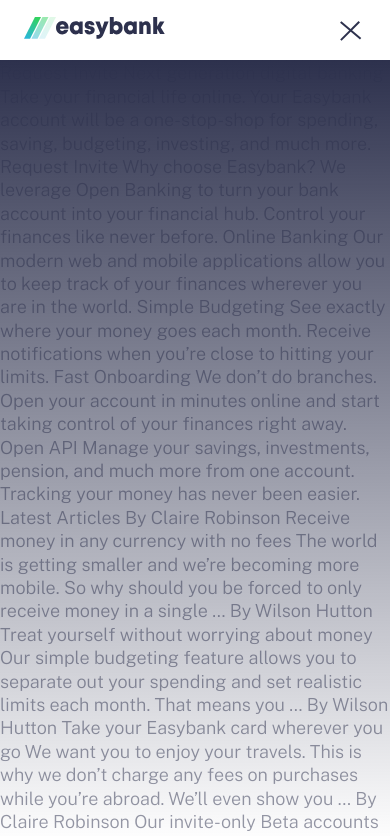
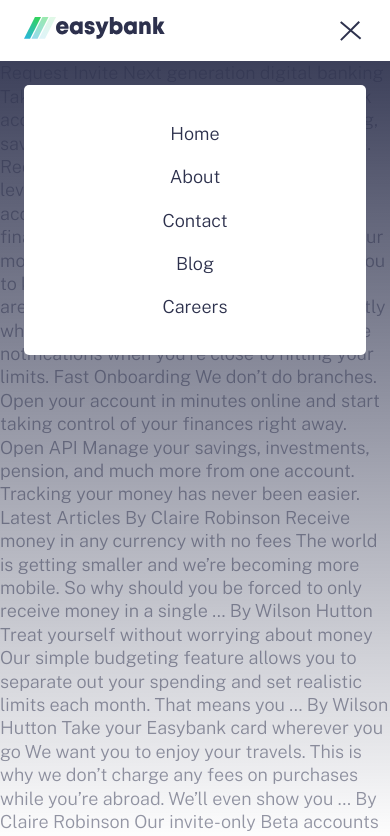
Before and after one commit to codeking4u/banking_website, a website: page index.html in a window 390 px wide. Both pictures are taken after a click on the link 353 px from the left and 30 px from the top of the page. Shown: the top 836 px of the page. Drawn offline with nearby package versions, Linux system fonts and the light colour scheme.

Commit message:
completion of mobile menus+animation

```diff
--- a/app/js/script.js
+++ b/app/js/script.js
@@ -1,14 +1,31 @@
-const headerMenu = document.querySelector(".header__menu");
+const headerMenu = document.querySelector(".header__toggle");
 const header = document.querySelector(".header");
-const overlay = document.querySelector(".overlay")
+const overlay = document.querySelector(".overlay");
+const hasFadeElems = document.querySelectorAll(".has-fade");
+const body = document.querySelector('body');
 
 headerMenu.addEventListener("click", function(){
     header.classList.toggle("open");
     if( header.classList.contains('open')){
         overlay.classList.add('fade-in');
         overlay.classList.remove('fade-out');
+
+        hasFadeElems.forEach(function(elem){
+            elem.classList.add('fade-in');
+            elem.classList.remove('fade-out');
+        });
+
+        body.classList.add("no-scroll");
+
     }else{
         overlay.classList.add('fade-out');
         overlay.classList.remove('fade-in');
+
+        hasFadeElems.forEach(function(elem){
+            elem.classList.add('fade-out');
+            elem.classList.remove('fade-in');
+        });
+
+        body.classList.remove("no-scroll");
     }
 });
--- a/app/scss/_globals.scss
+++ b/app/scss/_globals.scss
@@ -15,6 +15,10 @@
     font-size: $font-medium;
     font-weight: 300;
     color: $grayishBlue;
+
+    &.no-scroll {
+        overflow: hidden;
+    }
 }
 
 a,a:visited, a:hover{
@@ -41,6 +45,11 @@
 
 }
 
+.container {
+    padding-left: 1.5rem;
+    padding-right:  1.5rem;
+}
+
 /* buttons */
 button, .button {
     padding: 0.875rem 2.1875rem;
--- a/app/scss/components/_header.scss
+++ b/app/scss/components/_header.scss
@@ -2,7 +2,7 @@
     /* hamburger open */
 
     &.open{
-        .header__menu{
+        .header__toggle{
             >span:first-child {
                 transform: rotate(40deg);
             }
@@ -18,7 +18,10 @@
     }
 
     nav {
-        padding: 1.0625rem 1.5rem;
+        position: relative;
+        background: $white;
+        padding-top: 1.0625rem;
+        padding-bottom: 1.0625rem;
     }
 
     &__logo {
@@ -28,8 +31,7 @@
         }
     }
 
-    &__menu {
-
+    &__toggle{
         >span {
             display: block;
             width: 26px;
@@ -41,6 +43,24 @@
             &:not(:last-child) {
                 margin-bottom: 5px;
             }
+        }
+    }
+
+    &__menu {
+        position: absolute;
+        width: calc(100% - 3rem);
+        left: 50%;
+        transform: translateX(-50%);
+        background: $white;
+        padding: 1.65rem;
+        margin-top: 1.5rem;
+        border-radius: 5px;
+
+        a {
+            display: block;
+            padding: 0.625rem;
+            color: $darkBlue;
+            text-align: center;
         }
     }
 
@@ -88,9 +108,8 @@
         }
     }
     .overlay {
-        visibility: hidden;
         position: fixed;
-        top: 3.75rem;
+        top: 0;
         right: 0;
         left: 0;
         bottom: 0;
--- a/app/scss/helpers/_animations.scss
+++ b/app/scss/helpers/_animations.scss
@@ -1,3 +1,7 @@
+.has-fade{
+    visibility: hidden;
+}
+
 @keyframes fade-in {
     from {
         visibility: hidden;
--- a/index.html
+++ b/index.html
@@ -20,16 +20,15 @@
 
   <header class="header">
 
-    <div class="overlay">
-
+    <div class="overlay has-fade">
     </div>
 
-    <nav class="flex flex-jc-sb flex-ai-c">
+    <nav class="flex flex-jc-sb flex-ai-c container">
       <a href="/" class="header__logo">
         <img src="images/logo.svg" alt="BankWebsite">
       </a>
 
-      <a href="#" class="header__menu hide-for-desktop">
+      <a href="#" class="header__toggle hide-for-desktop">
         <span></span>
         <span></span>
         <span></span>
@@ -45,6 +44,14 @@
 
       <a class="header__button button hide-for-mobile">Request Invite</a>
     </nav>
+
+    <div class="header__menu has-fade">
+      <a href="#">Home</a>
+      <a href="#">About</a>
+      <a href="#">Contact</a>
+      <a href="#">Blog</a>
+      <a href="#">Careers</a>
+    </div>
   </header>
 
 
```
Also changed, not shown: app/scss/style.css, 1 other file.
